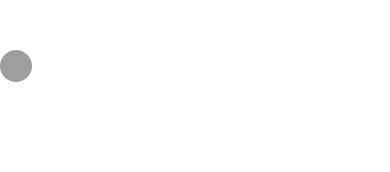
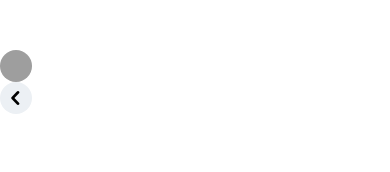
Before and after one commit to zshcole/foodie, a React Native app: screen / in a window 390 px wide. Shown: the top 172 px of the page. Built offline with nearby package versions, Linux system fonts and the light colour scheme; grey boxes are pictures that could not be loaded.

Commit message:
Add back button svg to contact sheet.

```diff
--- /dev/null
+++ b/src/components/BackButton.tsx
@@ -0,0 +1,22 @@
+import React from 'react';
+import { View, Text, StyleSheet, TouchableOpacity } from 'react-native';
+import Entypo from '@expo/vector-icons/Entypo';
+
+export default function BackButton() {
+  return (
+    <TouchableOpacity style={styles.container}>
+        <Text><Entypo name="chevron-left" size={24} color="black" /></Text>
+    </TouchableOpacity>
+  );
+}
+
+const styles = StyleSheet.create({
+    container: {
+        height: 32,
+        width: 32,
+        borderRadius: 16,
+        justifyContent: 'center',
+        alignItems: 'center',
+        backgroundColor: '#ECF0F4'
+    }
+})
--- a/src/screens/ContactUsScreen.tsx
+++ b/src/screens/ContactUsScreen.tsx
@@ -1,11 +1,13 @@
 import React from 'react';
 import { View, StyleSheet } from 'react-native';
 import UserAvatar from '../components/UserAvatar';
+import BackButton from '../components/BackButton';
 
 export default function ContactUsScreen() {
   return (
     <View style={styles.container}>
       <UserAvatar />
+      <BackButton />
      </View>
   );
 }
```
